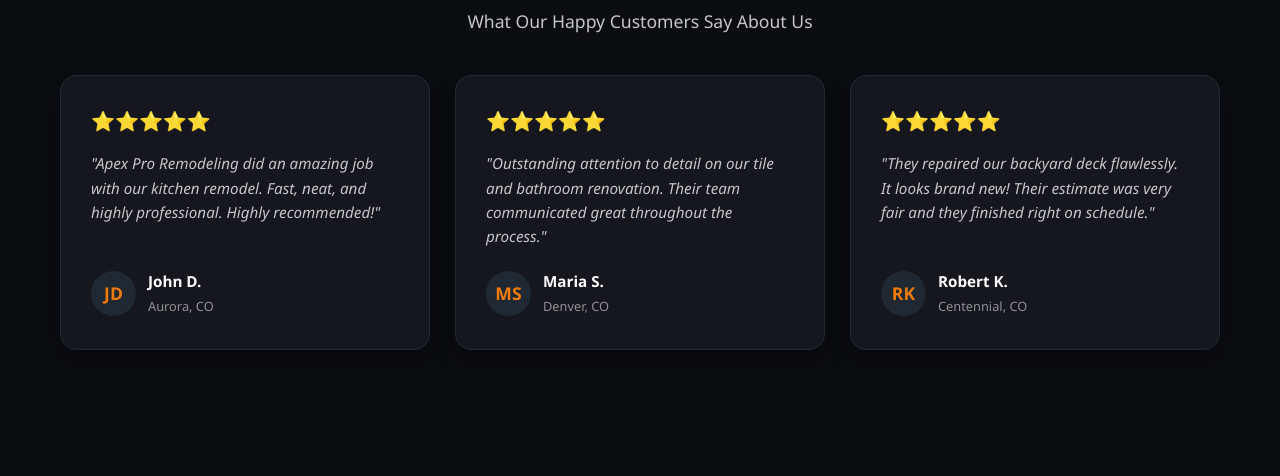
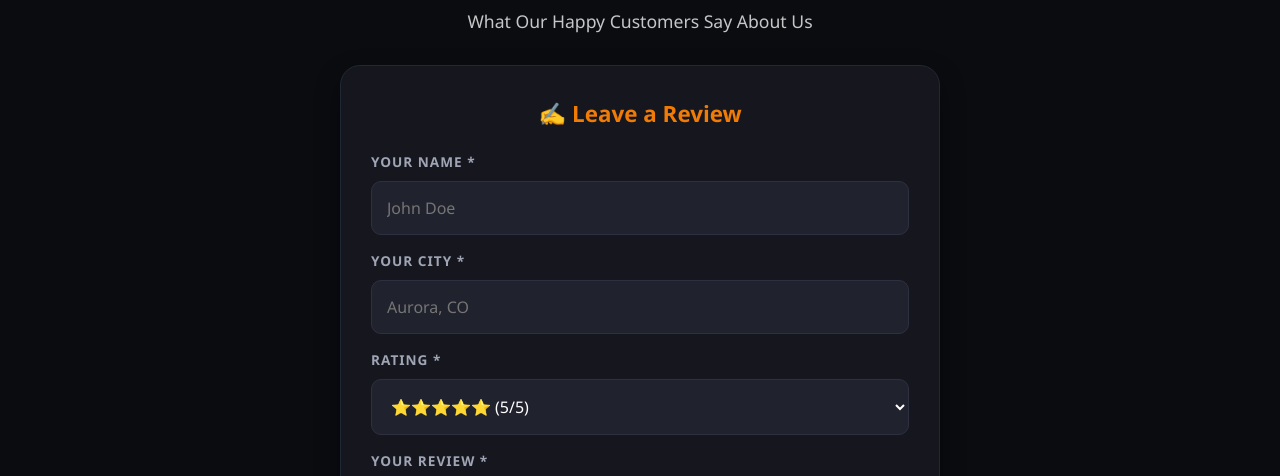
Before and after one commit to 28k72z8yr6-rgb/-apex-pro-remodeling, a plain HTML site: page Index.html in a window 1280 px wide. Shown: the part 6607-7083 px from the top of the page. Drawn offline with Linux system fonts and the light colour scheme.

Commit message:
Update Index.html

```diff
--- a/Index.html
+++ b/Index.html
@@ -148,7 +148,6 @@
             box-shadow: 0 6px 20px rgba(212, 93, 0, 0.6);
         }
 
-        /* Free Estimate Callout badge */
         .estimate-badge {
             background-color: rgba(0, 210, 255, 0.15);
             border: 1px dashed #00d2ff;
@@ -297,7 +296,7 @@
             letter-spacing: 1px;
         }
 
-        .form-group input, .form-group textarea {
+        .form-group input, .form-group textarea, .form-group select {
             background-color: #20222e;
             border: 1px solid #2e3041;
             padding: 15px;
@@ -308,7 +307,7 @@
             transition: border-color 0.2s;
         }
 
-        .form-group input:focus, .form-group textarea:focus {
+        .form-group input:focus, .form-group textarea:focus, .form-group select:focus {
             border-color: #f07b07;
         }
 
@@ -359,7 +358,6 @@
             margin-bottom: 30px;
         }
 
-        /* Photo Grid Setup */
         .image-grid {
             display: grid;
             grid-template-columns: repeat(auto-fit, minmax(280px, 1fr));
@@ -387,11 +385,35 @@
             transform: scale(1.08);
         }
 
-        /* --- REVIEWS SECTION --- */
+        /* --- REVIEWS & LEAVE A REVIEW SECTION --- */
         .reviews-section {
             padding: 60px 0;
             border-top: 1px solid #1f2833;
             text-align: center;
+        }
+
+        /* Dynamic submission card styling */
+        .leave-review-container {
+            max-width: 600px;
+            margin: 0 auto 40px auto;
+            background-color: #16171e;
+            border: 1px solid #1f2833;
+            border-radius: 20px;
+            padding: 30px;
+            text-align: left;
+            box-shadow: 0 10px 25px rgba(0,0,0,0.4);
+        }
+
+        .leave-review-container h3 {
+            color: #f07b07;
+            margin-bottom: 20px;
+            font-size: 1.4rem;
+            text-align: center;
+        }
+
+        .star-select {
+            color: #feb101;
+            font-size: 1.4rem;
         }
 
         .reviews-grid {
@@ -411,6 +433,12 @@
             display: flex;
             flex-direction: column;
             justify-content: space-between;
+            animation: cardAppear 0.4s ease forwards;
+        }
+
+        @keyframes cardAppear {
+            from { opacity: 0; transform: translateY(15px); }
+            to { opacity: 1; transform: translateY(0); }
         }
 
         .stars {
@@ -444,6 +472,7 @@
             justify-content: center;
             font-weight: bold;
             font-size: 1.1rem;
+            text-transform: uppercase;
         }
 
         .reviewer-details h4 {
@@ -667,9 +696,42 @@
 
         <section class="reviews-section">
             <h2 class="section-title">Reviews</h2>
-            <p class="section-subtitle">What Our Happy Customers Say About Us</p>
+            <p class="section-subtitle" style="margin-bottom: 30px;">What Our Happy Customers Say About Us</p>
 
-            <div class="reviews-grid">
+            <div class="leave-review-container">
+                <h3>✍️ Leave a Review</h3>
+                <form id="reviewForm" onsubmit="submitReview(event)" style="display: flex; flex-direction: column; gap: 15px;">
+                    <div class="form-group">
+                        <label for="revName">Your Name *</label>
+                        <input type="text" id="revName" required placeholder="John Doe">
+                    </div>
+
+                    <div class="form-group">
+                        <label for="revCity">Your City *</label>
+                        <input type="text" id="revCity" required placeholder="Aurora, CO">
+                    </div>
+
+                    <div class="form-group">
+                        <label for="revRating">Rating *</label>
+                        <select id="revRating" required class="star-select">
+                            <option value="5">⭐⭐⭐⭐⭐ (5/5)</option>
+                            <option value="4">⭐⭐⭐⭐ (4/5)</option>
+                            <option value="3">⭐⭐⭐ (3/5)</option>
+                            <option value="2">⭐⭐ (2/5)</option>
+                            <option value="1">⭐ (1/5)</option>
+                        </select>
+                    </div>
+
+                    <div class="form-group">
+                        <label for="revText">Your Review *</label>
+                        <textarea id="revText" required rows="3" placeholder="Write your feedback here..."></textarea>
+                    </div>
+
+                    <button type="submit" class="btn-submit">Submit Review ✨</button>
+                </form>
+            </div>
+
+            <div class="reviews-grid" id="reviewsGrid">
                 <div class="review-card">
                     <div>
                         <div class="stars">⭐⭐⭐⭐⭐</div>
@@ -737,6 +799,50 @@
         function closeModal() {
             document.getElementById("imageModal").style.display = "none";
         }
+
+        // Handles submitting a new review and appending it instantly
+        function submitReview(event) {
+            event.preventDefault();
+
+            // Get Form values
+            const name = document.getElementById('revName').value.trim();
+            const city = document.getElementById('revCity').value.trim();
+            const rating = parseInt(document.getElementById('revRating').value);
+            const text = document.getElementById('revText').value.trim();
+
+            if (!name || !city || !text) return;
+
+            // Generate Star string
+            const starString = "⭐".repeat(rating);
+
+            // Get First letters for user Profile Avatar circle
+            const initials = name.split(" ").map(n => n[0]).join("").substring(0, 2);
+
+            // Create New Review Element Block
+            const reviewGrid = document.getElementById('reviewsGrid');
+            const card = document.createElement('div');
+            card.className = 'review-card';
+            card.innerHTML = `
+                <div>
+                    <div class="stars">${starString}</div>
+                    <p class="review-text">"${text}"</p>
+                </div>
+                <div class="reviewer-info">
+                    <div class="reviewer-avatar">${initials}</div>
+                    <div class="reviewer-details">
+                        <h4>${name}</h4>
+                        <span>${city}</span>
+                    </div>
+                </div>
+            `;
+
+            // Insert new review at the very top of grid
+            reviewGrid.insertBefore(card, reviewGrid.firstChild);
+
+            // Reset Submission Form fields
+            document.getElementById('reviewForm').reset();
+            alert("Thank you! Your review has been submitted successfully. ✨");
+        }
     </script>
 </body>
 </html>
```
